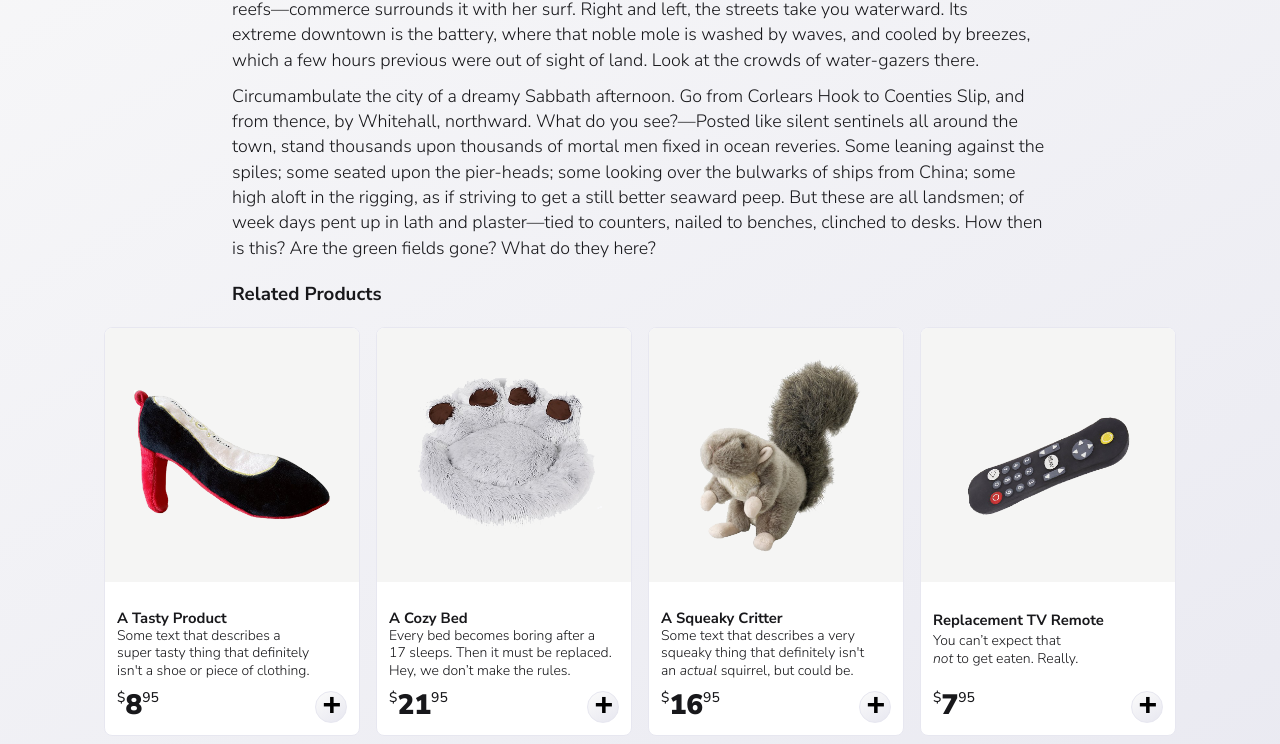
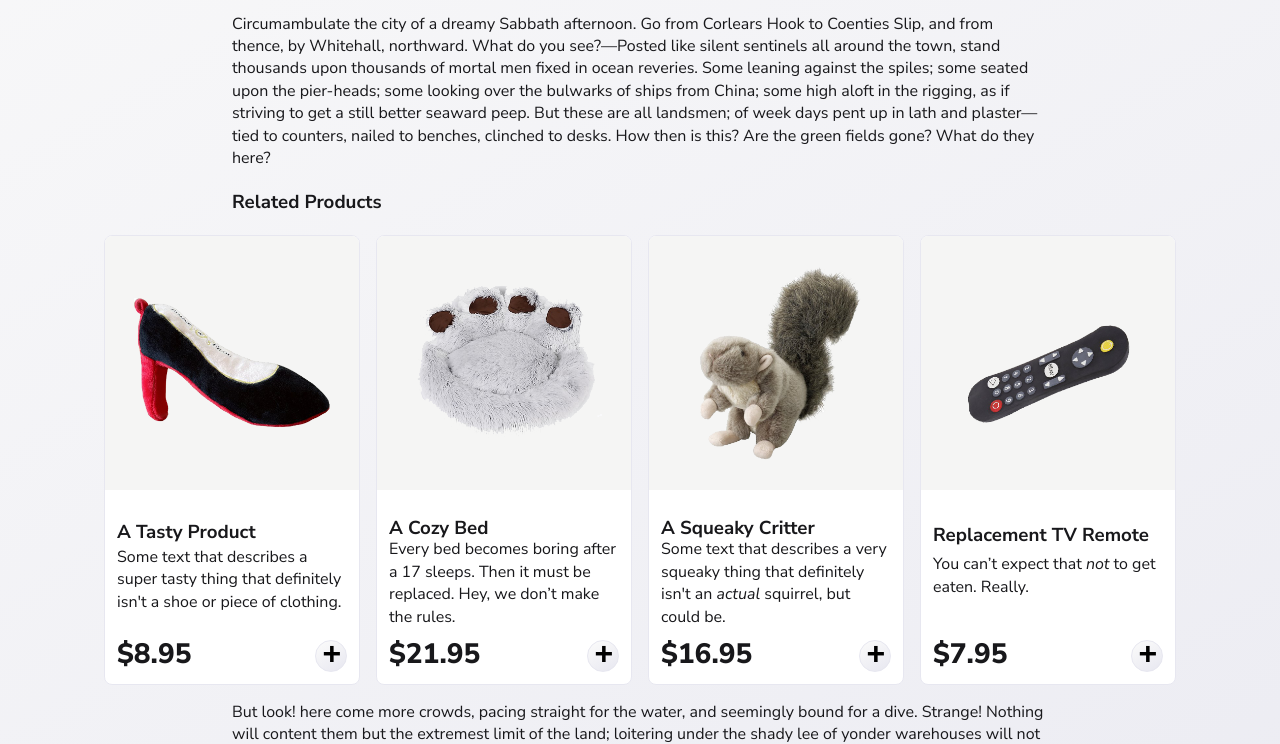
Before and after one commit to jpamental/curiosity-typography-demo, a website: page step-0/index.html in a window 1280 px wide. Shown: the part 716-1460 px from the top of the page. Drawn offline with Linux system fonts and the light colour scheme.

Commit message:
more content and finesse

```diff
--- a/step-0/assets/css/styles.css
+++ b/step-0/assets/css/styles.css
@@ -11,50 +11,21 @@
 
 
   --text-h1-size-min: 3rem;
-  --text-h1-size-max: 3.25rem;
-  --text-h1-line-height-min: 1.15em;
-  --text-h1-line-height-max: 1.25em;
-  --text-h1-weight: 875;
-  --text-h1-width: 120;
+  --text-h1-line-height-min: 1.2em;
+  --text-h1-weight: 800;
+  --text-h1-width: 100;
   --text-h1-YTLC: 500;
 
   --text-p-size-min: 1rem;
-  --text-p-size-max: 1.25rem;
-  --text-p-line-height-min: 1.33em;
-  --text-p-line-height-max: 1.5em;
-  --text-p-weight: 375;
+  --text-p-line-height-min: 1.4em;
+  --text-p-weight: 400;
   --text-p-width: 100;
-  --text-p-YTLC: 525;
-
-  --product-text-h3-size: 0.925rem;
-  --product-text-h3-weight: 625;
-  --product-text-h3-width: 85;
-  --product-text-h3-line-height: 1.15;
-
-  --product-text-p-size: 0.875rem;
-  --product-text-p-weight: 350;
-  --product-text-p-width: 75;
-  --product-text-p-line-height: 1.25;
+  --text-p-YTLC: 500;
 }
 
 
 
-/* Responsive text properties */
-@media screen {
-  :root {
-    --text-p-width: 90;
-  }
-}
-@media screen and (min-width: 28em) {
-  :root {
-    --text-p-width: 95;
-  }
-}
-@media screen and (min-width: 47em) {
-  :root {
-    --text-p-width: 100;
-  }
-}
+
 .visually-hidden {
   clip: rect(0 0 0 0); /* Legacy support for older browsers */
   clip-path: inset(50%); /* Modern approach */
@@ -78,7 +49,7 @@ html {
 body {
   background: var(--ui-bg-primary-gradient);
   color: var(--text-primary);
-  font-family: "Nunito Sans", "Helvetica Neue", 'Adjusted Arial Fallback', 'Adjusted Verdana Fallback', Arial, system-ui, -apple-system, BlinkMacSystemFont, 'Segoe UI', sans-serif;
+  font-family: "Nunito Sans", "Helvetica Neue", Arial, system-ui, -apple-system, BlinkMacSystemFont, 'Segoe UI', sans-serif;
   font-size: 1rem;
   line-height: 1.5;
   margin: 0;
@@ -86,38 +57,42 @@ body {
 }
 
 h1 {
-  font-size: clamp(var(--text-h1-size-min), 0.5833em + 0.6667vw, var(--text-h1-size-max));
-  line-height: clamp(var(--text-h1-line-height-min), 0.4217rem + 1.4533vw, var(--text-h1-line-height-max));
+  font-size: var(--text-h1-size-min);
+  line-height: var(--text-h1-line-height-min);
   font-weight: var(--text-h1-weight);
-  font-stretch: calc(var(--text-h1-width) * 1%);
-  font-variation-settings: 'YTLC' var(--text-h1-YTLC);
   margin: 0;
   padding: 0;
-  text-wrap: balance;
 }
 
 p {
-  font-size: clamp(var(--text-p-size-min), 0.5833em + 0.6667vw, var(--text-p-size-max));
-  line-height: clamp(var(--text-p-line-height-min), 0.4217rem + 1.4533vw, var(--text-p-line-height-max));
+  font-size: var(--text-p-size-min);
+  line-height: var(--text-p-line-height-min);
   font-weight: var(--text-p-weight);
-  font-stretch: calc(var(--text-p-width) * 1%);
-  font-variation-settings: 'YTLC' var(--text-p-YTLC);
-  max-width: 80ch;
   margin: 0;
   padding: 0;
-  text-wrap: balance;
 }
 
 * + p {
-  margin-top: 1ch;
+  margin-top: 1rem;
+}
+
+figure {
+  margin: 0;
+  padding: 0;
+}
+
+* + figure {
+  margin-top: 1rem;
+}
+
+img {
+  width: 100%;
+  max-width: 100%;
+  height: auto;
+  display: block;
 }
 
 /* Typographic details */
-
-.content-layout__content > p:first-of-type:first-line {
-  font-weight: 775;
-  font-variant-caps: all-small-caps;
-}
 
 blockquote {
   margin: 0;
@@ -131,10 +106,8 @@ p + blockquote {
 blockquote p {
   font-size: 2.75rem;
   font-weight: 250;
-  font-style: oblique;
-  font-stretch: 85%;
+  font-style: italic;
   line-height: 1.15;
-  hanging-punctuation: first allow-end last;
 }
 
 blockquote p::before {
@@ -156,30 +129,12 @@ blockquote p::after {
   z-index: -1;
 }
 
-/* Product typography */
-.card h3 {
-  font-size: var(--product-text-h3-size);
-  font-stretch: calc(var(--product-text-h3-width) * 1%);
-  font-weight: var(--product-text-h3-weight);
-  line-height: var(--product-text-h3-line-height);
-}
-
-.card p {
-  font-size: var(--product-text-p-size);
-  font-stretch: calc(var(--product-text-p-width) * 1%);
-  font-weight: var(--product-text-p-weight);
-  line-height: var(--product-text-p-line-height);
-}
-
 /* Layout */
 
 .content-layout__content {
   max-width: min(85ch, 90vw);
   margin: 0 auto;
   padding: 4rem 0;
-}
-
-.related-products {
 }
 
 .content-layout__cards {
@@ -246,8 +201,6 @@ blockquote p::after {
   .card__contents {
     grid-auto-flow: column;
   }
-  .card__image {
-  }
 }
 .card__image {
   background-color: var(--ui-bg-secondary);
@@ -282,19 +235,9 @@ blockquote p::after {
 
 .card__price {
   font-size: 1.75rem;
-  font-weight: 925;
+  font-weight: 800;
   line-height: 1;
   display: flex;
-}
-
-.card__price--currency {
-  font-size: .5em;
-  font-weight: 500;;
-}
-
-.card__price--decimal {
-  font-size: .5em;
-  font-weight: 500;
 }
 
 .card__button {
@@ -322,6 +265,10 @@ blockquote p::after {
   padding-left: 0.1rem;
 }
 
+figure:has(.image-shape-wrap) {
+  margin-top: 0;
+}
+
 .image-shape-wrap {
   shape-image-threshold: .2;
   shape-margin: 1.5em;
--- a/step-0/assets/css/webfonts.css
+++ /dev/null
@@ -1,40 +0,0 @@
-@font-face {
-	font-family: 'Nunito Sans';
-	src: url('../fonts/NunitoSans/NunitoSans-Variable.woff2') format('woff2-variations');
-
-	font-weight: 200 1000; /* default: 200 */
-  font-stretch: 75 125; /* default: 100 */
-	font-style: normal;
-	/* opsz: 6 12; default 12 */
-  /* YTLC: 440 540; default 500 */
-  font-display: swap;
-}
-@font-face {
-	font-family: 'Nunito Sans';
-	src: url('../fonts/NunitoSans/NunitoSans-Italic-Variable.woff2') format('woff2-variations');
-
-	font-weight: 200 1000; /* default: 200 */
-  font-stretch: 75 125; /* default: 100 */
-	font-style: italic;
-	/* opsz: 6 12; default 12 */
-  /* YTLC: 440 540; default 500 */
-  font-display: swap;
-}
-
-@font-face {
-    font-family: 'Adjusted Arial Fallback';
-    src: local(Arial);
-    size-adjust: 100%;
-    ascent-override: normal;
-    descent-override: normal;
-    line-gap-override: 24%;
-}
-
-@font-face {
-    font-family: 'Adjusted Verdana Fallback';
-    src: local(Verdana);
-    size-adjust: 88.5%;
-    ascent-override: normal;
-    descent-override: normal;
-    line-gap-override: 33%;
-}
--- a/step-0/index.html
+++ b/step-0/index.html
@@ -22,8 +22,8 @@
 										</select>
 									</div>
                   <div class="card__bottom-align">
-									  <div class="card__price"><span class="card__price--currency">$</span>22<span class="card__price--decimal visually-hidden">.</span><span class="card__price--decimal">95</span></div>
-									  <button class="card__button">Add to Cart</button>
+	                  <div class="card__price">$22.95</div>
+								  <button class="card__button">Add to Cart</button>
                   </div>
 								</form>
 							</div>
@@ -47,7 +47,7 @@
                       </h3>
                       <p class="card__description">Some text that describes a super tasty thing that definitely isn't a shoe or piece of clothing.</p>
                       <div class="card__bottom-align">
-                        <div class="card__price"><span class="card__price--currency">$</span>8<span class="card__price--decimal visually-hidden">.</span><span class="card__price--decimal">95</span></div>
+                        <div class="card__price">$8.95</div>
                         <button class="card__button">Add to Cart</button>
                       </div>
                       </div>
@@ -62,7 +62,7 @@
                       </h3>
                       <p class="card__description">Every bed becomes boring after a 17 sleeps. Then it must be replaced. Hey, we don’t make the rules.</p>
                       <div class="card__bottom-align">
-                        <div class="card__price"><span class="card__price--currency">$</span>21<span class="card__price--decimal visually-hidden">.</span><span class="card__price--decimal">95</span></div>
+                        <div class="card__price">$21.95</div>
                         <button class="card__button">Add to Cart</button>
                       </div>
                     </div>
@@ -77,7 +77,7 @@
                       </h3>
                       <p class="card__description">Some text that describes a very squeaky thing that definitely isn't an <em>actual</em> squirrel, but could be.</p>
                       <div class="card__bottom-align">
-                        <div class="card__price"><span class="card__price--currency">$</span>16<span class="card__price--decimal visually-hidden">.</span><span class="card__price--decimal">95</span></div>
+                        <div class="card__price">$16.95</div>
                         <button class="card__button">Add to Cart</button>
                       </div>
                     </div>
@@ -92,7 +92,7 @@
                       </h3>
                       <p class="card__description">You can’t expect that <em>not</em> to get eaten. Really.</p>
                       <div class="card__bottom-align">
-                        <div class="card__price"><span class="card__price--currency">$</span>7<span class="card__price--decimal visually-hidden">.</span><span class="card__price--decimal">95</span></div>
+                        <div class="card__price">$7.95</div>
                         <button class="card__button">Add to Cart</button>
                       </div>
                     </div>
@@ -100,6 +100,8 @@
                 </div>
               </aside>
               <p>But look! here come more crowds, pacing straight for the water, and seemingly bound for a dive. Strange! Nothing will content them but the extremest limit of the land; loitering under the shady lee of yonder warehouses will not suffice. No. They must get just as nigh the water as they possibly can without falling in. And there they stand—miles of them—leagues. Inlanders all, they come from lanes and alleys, streets and avenues—north, east, south, and west. Yet here they all unite. Tell me, does the magnetic virtue of the needles of the compasses of all those ships attract them thither?</p>
+							<figure><img src="./assets/images/henry_and_leo.jpg" /></figure>
+
               <p>Once more. Say you are in the country; in some high land of lakes. Take almost any path you please, and ten to one it carries you down in a dale, and leaves you there by a pool in the stream. There is magic in it. Let the most absent-minded of men be plunged in his deepest reveries—stand that man on his legs, set his feet a-going, and he will infallibly lead you to water, if water there be in all that region. Should you ever be athirst in the great American desert, try this experiment, if your caravan happen to be supplied with a metaphysical professor. Yes, as every one knows, meditation and water are wedded for ever.</p>
             </div>
 
```
Also changed, not shown: assets/css/styles.css (+20 -0 lines), index.html (+11 -6 lines), assets/images/henry_and_leo.jpg (added), step-0/assets/images/henry_and_leo.jpg (added).
